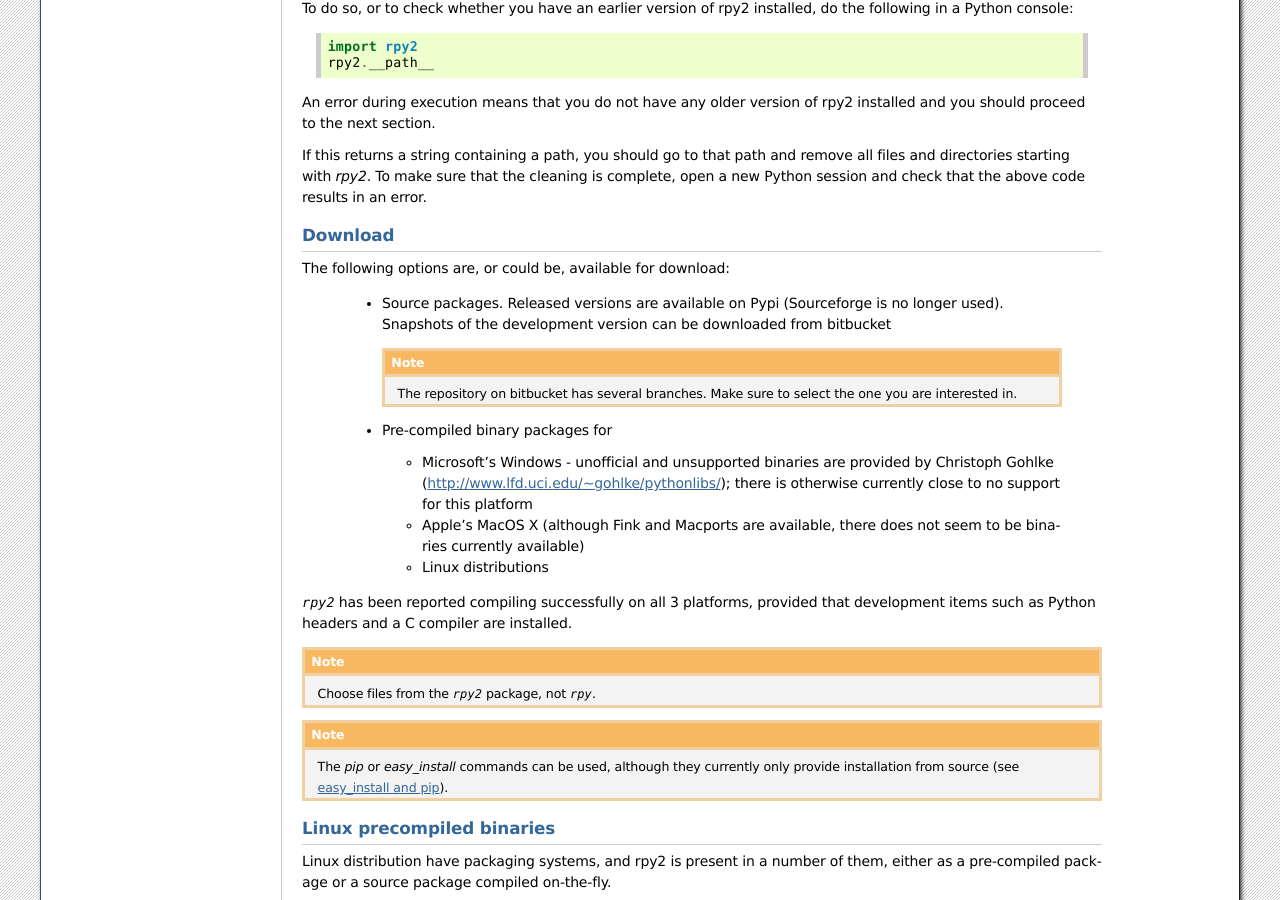
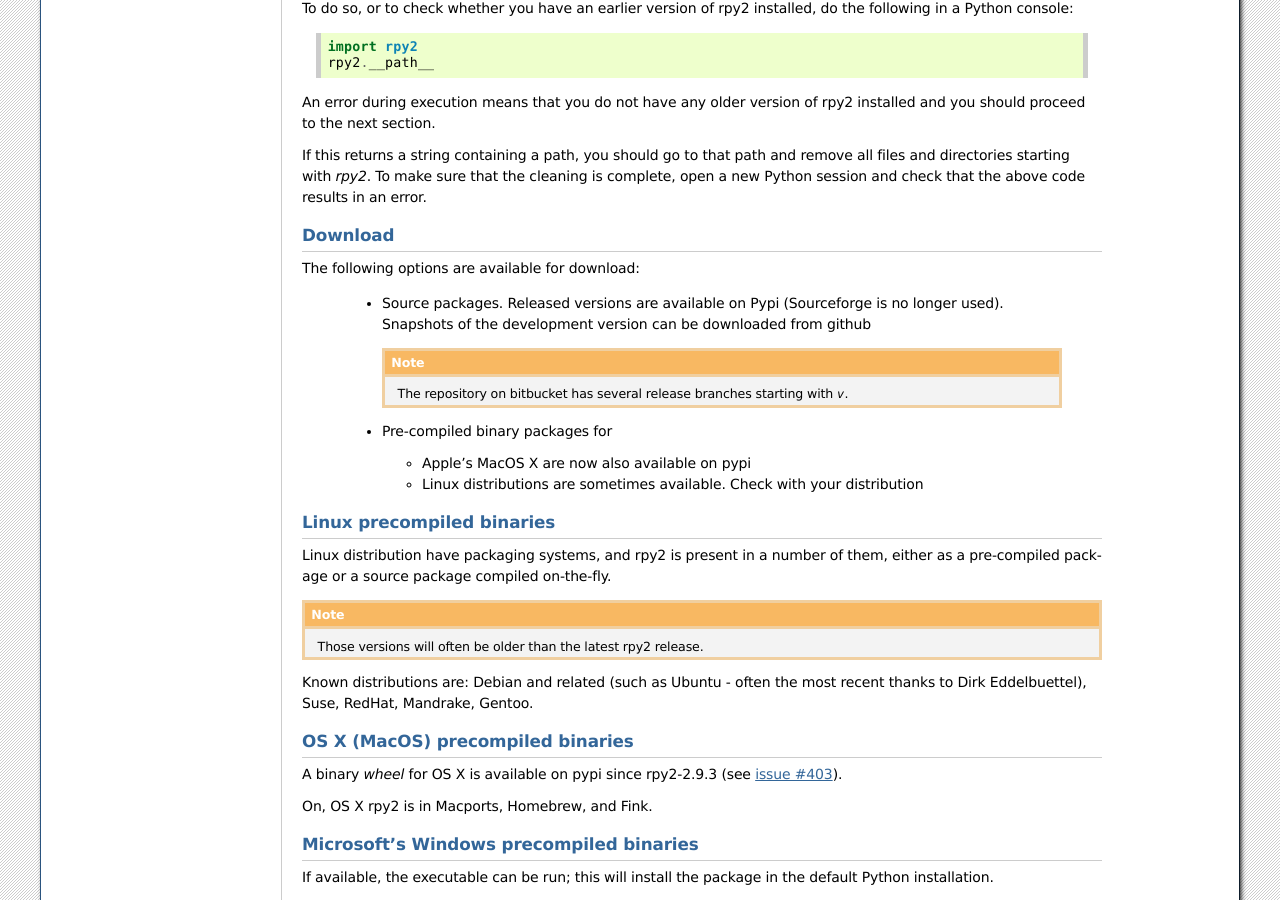
Before and after one commit to rpy2/rpy2, a Sphinx documentation site: the page built from doc/overview.rst, in a window 1280 px wide and 900 px high, scrolled down 1578 px. Built offline with Sphinx 7.4.7, drawn with Linux system fonts in a browser that asks for light colours.

Commit message:
More doc fixes.

```diff
--- a/doc/overview.rst
+++ b/doc/overview.rst
@@ -148,39 +148,23 @@ the above code results in an error.
 Download
 --------
 
-The following options are, or could be, available for download:
+The following options are available for download:
 
   * Source packages. Released versions are available on Pypi
     (Sourceforge is no longer used).
     Snapshots of the development version can be downloaded from
-    bitbucket
+    github
 
     .. note::
-       The repository on bitbucket has several branches. Make sure to select
-       the one you are interested in.
+       The repository on bitbucket has several release branches
+       starting with `v`.
 
   * Pre-compiled binary packages for
 
-    * Microsoft's Windows - unofficial and unsupported binaries are provided
-      by Christoph Gohlke (http://www.lfd.uci.edu/~gohlke/pythonlibs/);
-      there is otherwise currently
-      close to no support for this platform
+    * Apple's MacOS X are now also available on pypi
 
-    * Apple's MacOS X (although Fink and Macports are available, there does not
-      seem to be binaries currently available)
+    * Linux distributions are sometimes available. Check with your distribution
 
-    * Linux distributions
-
-`rpy2` has been reported compiling successfully on all 3 platforms, provided
-that development items such as Python headers and a C compiler are installed.
-
-.. note::
-   Choose files from the `rpy2` package, not `rpy`.
-
-.. note::
-   The *pip* or *easy_install* commands can be used,
-   although they currently only provide installation from source
-   (see :ref:`install-easyinstall`).
 
 Linux precompiled binaries
 --------------------------
```
